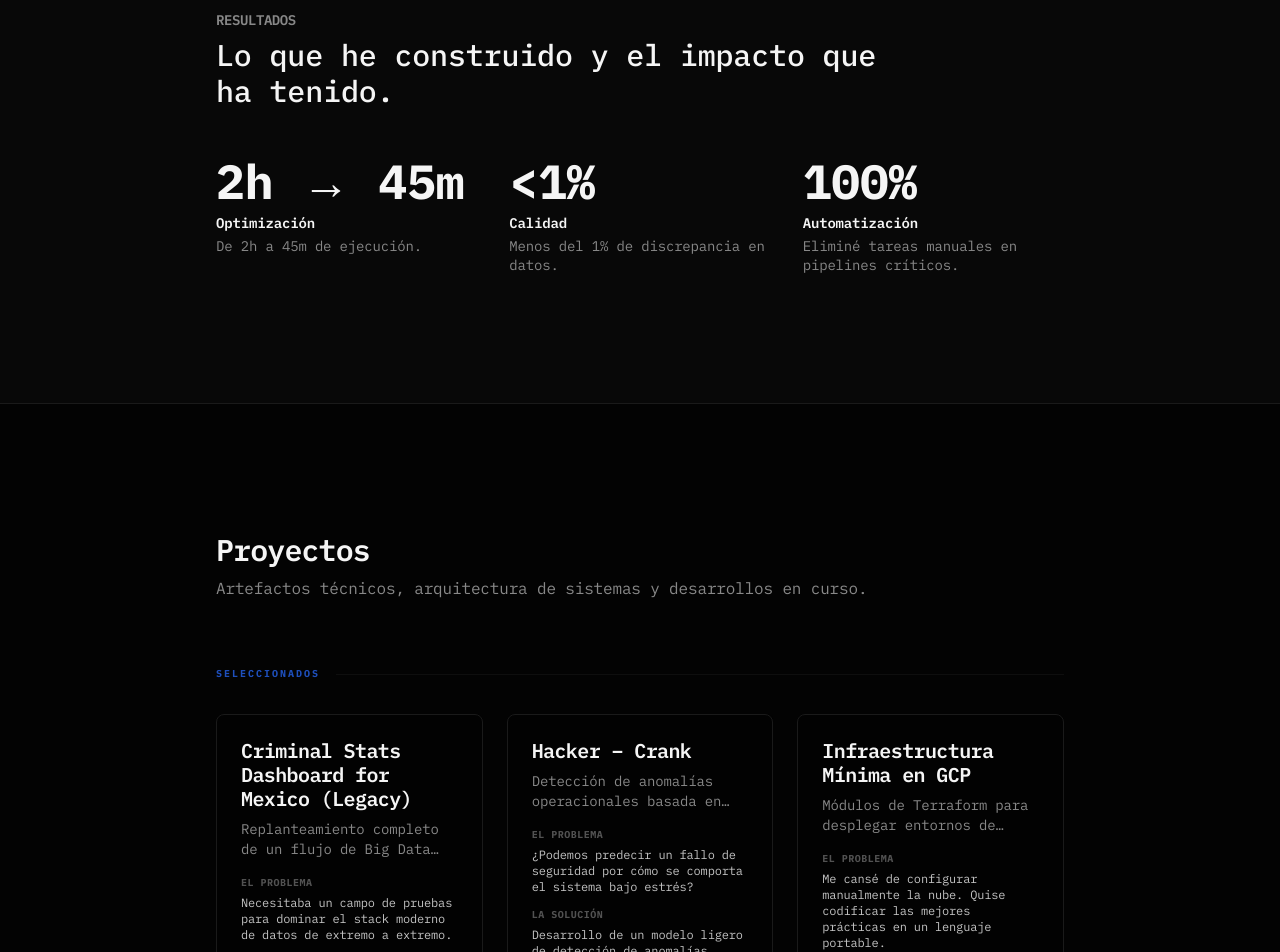
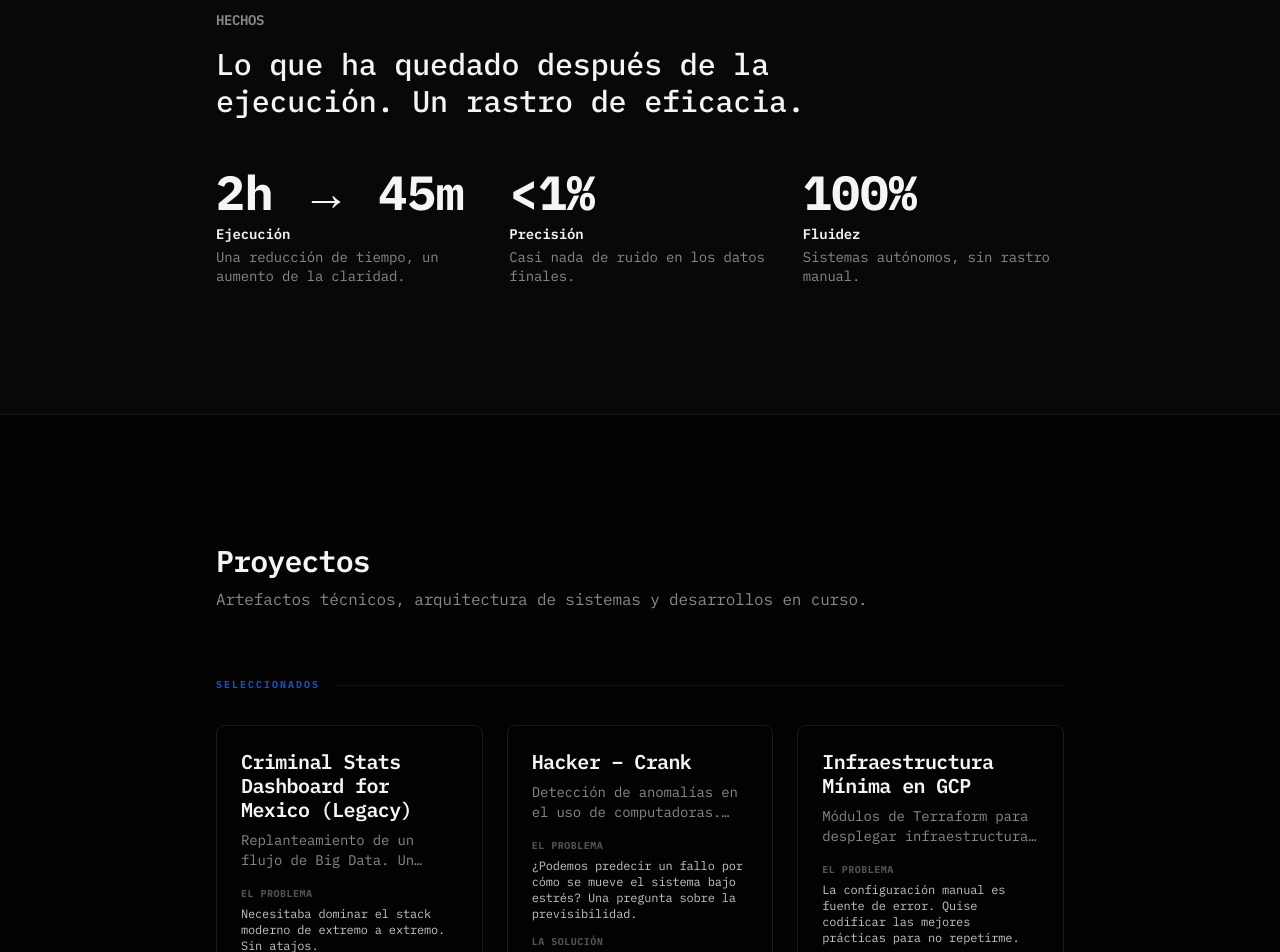
Before and after one commit to emilianolel/dnqxxt, a Next.js app: page / in a window 1280 px wide. Shown: the part 1848-2800 px from the top of the page. Built offline with nearby package versions, Linux system fonts and the light colour scheme.

Commit message:
style: rewrite content with Spanish literary influence (Bolaño-style)

```diff
--- a/src/components/Contact.tsx
+++ b/src/components/Contact.tsx
@@ -10,8 +10,8 @@ export const Contact = () => {
         <div className="max-w-2xl mx-auto text-center space-y-8">
           <div className="space-y-4">
             <h2 className="text-4xl font-bold tracking-tight">Contacto</h2>
-            <p className="text-xl text-muted">
-              ¿Tienes un problema de datos que quieras resolver? Hablemos.
+            <p className="text-xl text-muted leading-relaxed">
+              Si tienes un problema que requiere estructura, o si simplemente quieres hablar de sistemas, escríbeme.
             </p>
           </div>
 
@@ -28,7 +28,7 @@ export const Contact = () => {
           </div>
 
           <p className="text-sm text-muted/60 pt-12">
-            © {new Date().getFullYear()} {siteConfig.name}. Construido con precisión técnica.
+            © {new Date().getFullYear()} {siteConfig.name}. Construido con precisión y cierta melancolía técnica.
           </p>
         </div>
       </Container>
--- a/src/components/FutureProjects.tsx
+++ b/src/components/FutureProjects.tsx
@@ -3,16 +3,16 @@ import { Container, Section, Card } from "./ui/Layout";
 
 const futureLines = [
   {
-    title: "Sistemas de detección de anomalías con enfoque práctico",
-    description: "Modelado preventivo basado en comportamiento temporal.",
+    title: "Detección de anomalías. Lo real.",
+    description: "Modelado preventivo que no busca el error, sino el patrón oculto del desorden.",
   },
   {
-    title: "Plataformas de datos autoexplicables",
-    description: "Enfoque en observabilidad y linaje semántico.",
+    title: "Plataformas que se explican a sí mismas.",
+    description: "Observabilidad total. Que los datos hablen antes de romperse.",
   },
   {
-    title: "Data Engineering + AI/ML Integration",
-    description: "Sistemas donde la ingeniería es la base de la inteligencia.",
+    title: "Ingeniería + Inteligencia. Sin fisuras.",
+    description: "Sistemas donde el código es la infraestructura de la razón.",
   },
 ];
 
@@ -22,19 +22,19 @@ export const FutureProjects = () => {
       <Container>
         <div className="space-y-12 text-center">
           <div className="space-y-4 max-w-2xl mx-auto">
-            <h2 className="text-3xl font-bold tracking-tight">Futuros Proyectos</h2>
-            <p className="text-muted">
-              Mi interés se centra en evolucionar hacia sistemas proactivos y productos técnicos con profundidad conceptual.
+            <h2 className="text-3xl font-bold tracking-tight">Caminos</h2>
+            <p className="text-muted leading-relaxed">
+              Me interesa lo que viene después: sistemas proactivos y productos técnicos con una profundidad que no se agote en el uso.
             </p>
           </div>
 
-          <div className="grid grid-cols-1 md:grid-cols-3 gap-8 text-left">
+          <div className="grid grid-cols-1 md:grid-cols-3 gap-12 text-left">
             {futureLines.map((line, index) => (
               <div key={index} className="space-y-3">
                 <h3 className="font-bold text-foreground">
                   {line.title}
                 </h3>
-                <p className="text-sm text-muted">
+                <p className="text-sm text-muted leading-relaxed">
                   {line.description}
                 </p>
               </div>
--- a/src/components/Impact.tsx
+++ b/src/components/Impact.tsx
@@ -7,12 +7,12 @@ export const Impact = () => {
     <Section id="impact" className="bg-foreground/[0.02] border-y border-border">
       <Container>
         <div className="space-y-12">
-          <div className="space-y-2">
+          <div className="space-y-4">
             <h2 className="text-sm font-bold uppercase tracking-widest text-muted">
-              Resultados
+              Hechos
             </h2>
-            <p className="text-2xl md:text-3xl font-medium max-w-2xl">
-              Lo que he construido y el impacto que ha tenido.
+            <p className="text-2xl md:text-3xl font-medium max-w-2xl leading-tight">
+              Lo que ha quedado después de la ejecución. Un rastro de eficacia.
             </p>
           </div>
 
--- a/src/content/experience.ts
+++ b/src/content/experience.ts
@@ -12,13 +12,13 @@ export const experiences: Experience[] = [
     company: "AgileThought",
     role: "Data Engineer",
     period: "Mayo 2022 — Presente",
-    description: "Proyectos de datos a escala para métricas y analítica de negocio.",
+    description: "Diseño de flujos de información a gran escala. Intervenir en el caos de la analítica de negocio.",
     achievements: [
-      "Optimizé pipelines para que corrieran en menos de una hora.",
-      "Reduje el error en métricas de negocio de un 15% a casi cero.",
-      "Diseñé tablas FACT y modelos de datos pensados para ser usados.",
-      "Automaticé flujos con Airflow y Astronomer.",
-      "Colaboré con equipos de ciencia de datos para que tuvieran lo que necesitaban.",
+      "Optimización de tuberías de datos; de la lentitud a la ejecución en menos de una hora.",
+      "Reducción Drástica de errores en métricas fundamentales. Una cuestión de verdad.",
+      "Diseño de modelos de datos enfocados en el uso real, no solo en la teoría.",
+      "Automatización de procesos mediante Airflow. Menos intervención humana, más precisión.",
+      "Trabajo con equipos de ciencia de datos para asegurar el flujo constante de lo necesario.",
     ],
     tech: ["GCP", "BigQuery", "PySpark", "Airflow", "Astronomer", "DBT"],
   },
@@ -27,17 +27,17 @@ export const experiences: Experience[] = [
 export const impactMetrics = [
   {
     value: "2h → 45m",
-    label: "Optimización",
-    description: "De 2h a 45m de ejecución.",
+    label: "Ejecución",
+    description: "Una reducción de tiempo, un aumento de la claridad.",
   },
   {
     value: "<1%",
-    label: "Calidad",
-    description: "Menos del 1% de discrepancia en datos.",
+    label: "Precisión",
+    description: "Casi nada de ruido en los datos finales.",
   },
   {
     value: "100%",
-    label: "Automatización",
-    description: "Eliminé tareas manuales en pipelines críticos.",
+    label: "Fluidez",
+    description: "Sistemas autónomos, sin rastro manual.",
   },
 ];
--- a/src/content/projects.ts
+++ b/src/content/projects.ts
@@ -15,78 +15,78 @@ export const projects: Project[] = [
   {
     slug: "black-hole-visualizer",
     name: "Schwarzschild Black Hole Visualizer",
-    summary: "Visualización 3D del espacio-tiempo usando Spark para integrar las ecuaciones de Einstein en tiempo real.",
-    problem: "Quería entender si el procesamiento distribuido (Spark) era capaz de manejar la deformación geodésica sin sacrificar performance visual.",
-    solution: "Implementé un integrador RK4 sobre Dataproc, persistencia en BigQuery y renderizado en React Three Fiber. Es la unión exacta de mi formación en física e ingeniería.",
+    summary: "Visualización 3D del espacio-tiempo. Un intento de ver lo invisible usando Spark para resolver las ecuaciones de Einstein en tiempo real.",
+    problem: "Quería saber si el código era capaz de manejar la deformación geodésica sin sucumbir al ruido visual. Una obsesión técnica.",
+    solution: "Un integrador RK4 sobre Dataproc y renderizado en React Three Fiber. Es la intersección de la física y la ingeniería, donde todo tiene que encajar.",
     architecture: [
       "Física: Integrador RK4 en PySpark",
       "Infra: Google Dataproc / BigQuery",
       "Frontend: React Three Fiber (R3F)",
     ],
     stack: ["GCP", "Dataproc", "BigQuery", "FastAPI", "React", "Three.js"],
-    purpose: "Explorar los límites entre el cálculo numérico pesado y la arquitectura de datos moderna.",
+    purpose: "Explorar los límites de la computación numérica. Una búsqueda de estructura.",
     featured: true,
     status: "active",
   },
   {
     slug: "mexico-crime-platform",
     name: "IDM — Plataforma de Incidencia Delictiva",
-    summary: "Infraestructura de datos abierta para democratizar el acceso a estadísticas de seguridad en México.",
-    problem: "Los datos públicos suelen estar atrapados en formatos ilegibles. Quise construir una herramienta para convertirlos en información útil.",
-    solution: "Pipeline de ingesta en Python, almacenamiento estructurado y un tablero reactivo que permite ver patrones geográficos que antes estaban ocultos.",
+    summary: "Hacer legibles las estadísticas del crimen en México. Mapas que antes eran ruido burocrático.",
+    problem: "Los datos públicos suelen ser inescrutables. Quise construir una herramienta para mirarlos con claridad.",
+    solution: "Pipeline de ingesta en Python y un tablero reactivo. Convirtiendo el caos en información útil, o al menos en algo que se pueda leer.",
     architecture: [
       "Ingesta: Python Crawler modular",
       "Modelado: PostgreSQL / Pandas",
       "Despliegue: Docker & Nginx",
     ],
     stack: ["Docker", "Python", "Pandas", "React", "Geospatial Data"],
-    purpose: "Reducir la entropía informativa de los datos gubernamentales.",
+    purpose: "Reducir la entropía informativa. Un compromiso con la realidad de los datos.",
     featured: true,
     status: "active",
   },
   {
     slug: "criminal-stats-mexico",
     name: "Criminal Stats Dashboard for Mexico (Legacy)",
-    summary: "Replanteamiento completo de un flujo de Big Data para análisis histórico.",
-    problem: "Necesitaba un campo de pruebas para dominar el stack moderno de datos de extremo a extremo.",
-    solution: "Arquitectura automatizada usando Spark para carga pesada, BigQuery para el almacén y DBT para el modelado semántico.",
+    summary: "Replanteamiento de un flujo de Big Data. Un campo de entrenamiento técnico.",
+    problem: "Necesitaba dominar el stack moderno de extremo a extremo. Sin atajos.",
+    solution: "Arquitectura automatizada usando Spark, BigQuery y DBT. Donde el modelado semántico se vuelve fundamental.",
     architecture: [
       "Orquestación: Airflow",
       "Procesamiento: Spark / Scala",
       "Modelado: DBT (Data Build Tool)",
     ],
     stack: ["GCP", "Airflow", "Spark", "BigQuery", "DBT"],
-    purpose: "Lograr un criterio sólido sobre gobernanza y modelado de datos.",
+    purpose: "Entender la gobernanza y el flujo de los datos a gran escala.",
     featured: false,
     status: "completed",
   },
   {
     slug: "hacker-crank",
     name: "Hacker – Crank",
-    summary: "Detección de anomalías operacionales basada en comportamiento temporal.",
-    problem: "¿Podemos predecir un fallo de seguridad por cómo se comporta el sistema bajo estrés?",
-    solution: "Desarrollo de un modelo ligero de detección de anomalías integrando Feature Engineering directamente en el pipeline de datos.",
+    summary: "Detección de anomalías en el uso de computadoras. Comportamiento y tiempo.",
+    problem: "¿Podemos predecir un fallo por cómo se mueve el sistema bajo estrés? Una pregunta sobre la previsibilidad.",
+    solution: "Modelo ligero de detección de anomalías integrando Feature Engineering en el pipeline. Una reducción de ruido operacional.",
     architecture: [
       "Ingeniería: Series temporales",
       "Filtros: Análisis de outliers",
     ],
     stack: ["Python", "Machine Learning", "Data Engineering"],
-    purpose: "Entender la predictibilidad en sistemas socio-técnicos.",
+    purpose: "Entender la estructura de los sistemas socio-técnicos.",
     featured: true,
     status: "completed",
   },
   {
     slug: "minimal-gcp-infra",
     name: "Infraestructura Mínima en GCP",
-    summary: "Módulos de Terraform para desplegar entornos de datos robustos en segundos.",
-    problem: "Me cansé de configurar manualmente la nube. Quise codificar las mejores prácticas en un lenguaje portable.",
-    solution: "Scripts modulares de IaC que automatizan la provisión de redes, buckets y buckets de BigQuery con foco en seguridad.",
+    summary: "Módulos de Terraform para desplegar infraestructuras reusables. Automatización de la duda.",
+    problem: "La configuración manual es fuente de error. Quise codificar las mejores prácticas para no repetirme.",
+    solution: "Scripts modulares de IaC que automatizan redes y seguridad. Porque la infraestructura tiene que ser sólida y silenciosa.",
     architecture: [
       "IaC: Terraform Modules",
       "Cloud: GCP Networking & IAM",
     ],
     stack: ["Terraform", "GCP", "Security as Code"],
-    purpose: "Optimizar el tiempo de desarrollo eliminando la fricción de la infraestructura.",
+    purpose: "Eliminar la fricción técnica para concentrarse en lo importante.",
     featured: true,
     status: "completed",
   },
--- a/src/content/site.ts
+++ b/src/content/site.ts
@@ -1,14 +1,14 @@
 export const siteConfig = {
   name: "Emiliano Herrera",
   title: "Data Engineer & Physicist",
-  subtitle: "Construyo sistemas de datos que escalan y explican el mundo. Mi foco está en la intersección entre la ingeniería distribuida y la lógica estructural de la física.",
-  description: "Trabajo con datos, pero mi curiosidad empieza en cómo se estructuran las ideas. Busco soluciones que no solo funcionen, sino que tengan sentido técnico y humano.",
+  subtitle: "Construyo sistemas de datos que intentan explicar una parte del mundo. Mi foco está en la intersección entre la ingeniería y la lógica estructural de la física.",
+  description: "Trabajo con datos, pero mi curiosidad empieza mucho antes, en la forma en que se estructuran las ideas. Soluciones sólidas, directas, que tengan sentido para alguien al otro lado del monitor.",
   email: "emilianoherreravelazquez@gmail.com",
   github: "https://github.com/emilianolel",
   linkedin: "https://www.linkedin.com/in/emilianolel/",
   cta: {
     primary: { label: "Ver proyectos", href: "/#projects" },
-    secondary: { label: "Mi enfoque", href: "/#experience" },
+    secondary: { label: "Sobre mi enfoque", href: "/#experience" },
   },
 };
 
--- a/src/content/thinking.ts
+++ b/src/content/thinking.ts
@@ -1,18 +1,18 @@
 export const thinkingTopics = [
   {
-    title: "Por qué (y cuándo) dejar de usar Apache Spark",
-    summary: "Si tu problema cabe en memoria, deja de complicarte la vida. Un análisis sobre el costo real de la computación distribuida.",
+    title: "La derrota voluntaria de Apache Spark",
+    summary: "Si el problema cabe en la memoria de un solo hombre, no busques el caos de lo distribuido. Una nota sobre la escala y el error.",
   },
   {
-    title: "La anatomía de una tabla FACT que el negocio sí use",
-    summary: "El diseño de modelos de datos no es sobre normalización, es sobre cómo el humano al otro lado de la pantalla toma decisiones.",
+    title: "Escribir tablas FACT para alguien que no existe",
+    summary: "El diseño de datos no es geometría; es una conversación con un usuario ausente. Modelar es, casi siempre, imaginar un orden.",
   },
   {
-    title: "Observabilidad: El 'éxito' de un DAG es mentira",
-    summary: "Que el proceso termine en verde no significa que los datos sean correctos. Por qué necesitamos validación semántica en cada paso.",
+    title: "El silencio de un DAG en verde",
+    summary: "Que el proceso termine no significa que la verdad esté a salvo. La observabilidad es la única forma de no caminar a ciegas.",
   },
   {
-    title: "Física y Modelado: Reduciendo la entropía técnica",
-    summary: "Cómo los principios de la termodinámica y el equilibrio de sistemas dictan la longevidad de una arquitectura de datos.",
+    title: "Física y entropía en el código",
+    summary: "Los sistemas de datos, como las estrellas, tienden al desorden. Solo la estructura nos salva de la desaparición técnica.",
   },
 ];
```
Also changed, not shown: src/components/About.tsx (+5 -5 lines), src/components/Interests.tsx (+7 -7 lines), src/components/Partial.tsx (+6 -6 lines).
